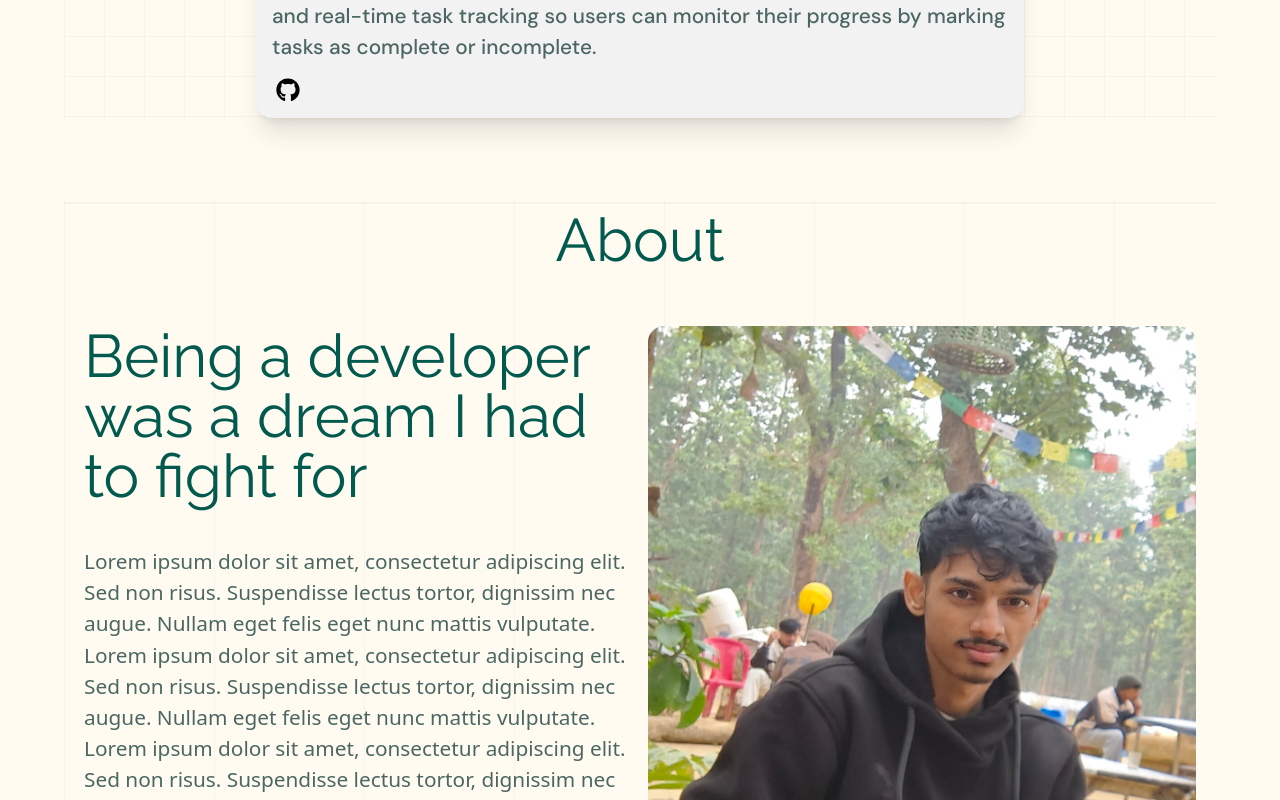
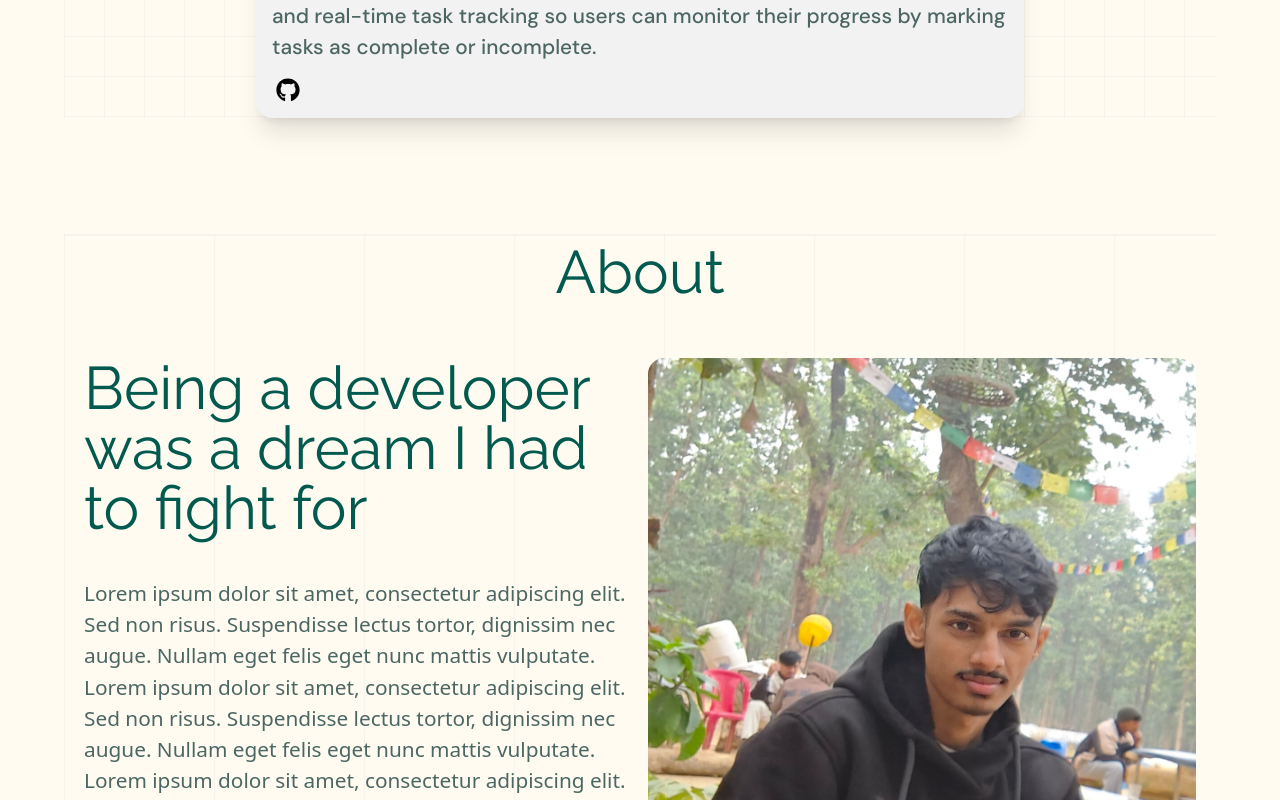
Before and after one commit to Aayush-chalise/portfolio, a React (Vite) app in the folder frontend/myportfolio/: page / in a window 1280 px wide. Shown: the part 3620-4420 px from the top of the page. Built offline with nearby package versions, Linux system fonts and the light colour scheme.

Commit message:
some ui enhanchment

```diff
--- a/frontend/myportfolio/src/sections/AboutMe.jsx
+++ b/frontend/myportfolio/src/sections/AboutMe.jsx
@@ -2,9 +2,8 @@ import React from "react";
 import { mypic } from "../assets/images";
 
 const AboutMe = () => {
-  console.log(mypic);
   return (
-    <section className="outer-container pt-20" id="aboutme">
+    <section className="outer-container pt-24  xl:pt-28" id="aboutme">
       <div className="inner-container  large-grid-bg p-2 ">
         <h3 className="font-dm-serif  text-4xl md:text-5xl lg:text-6xl text-theme-green text-center pb-3 ">
           About
```
